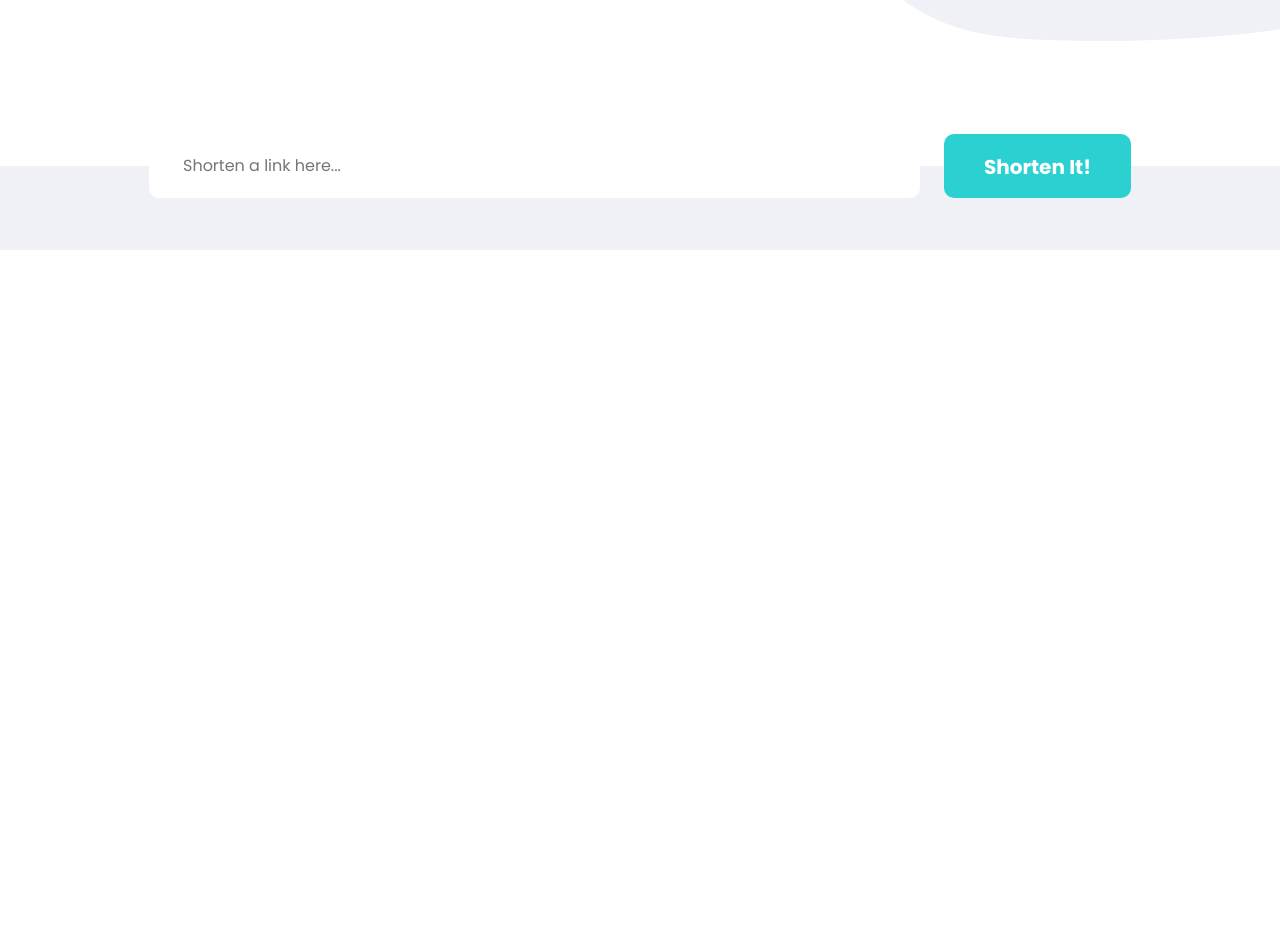
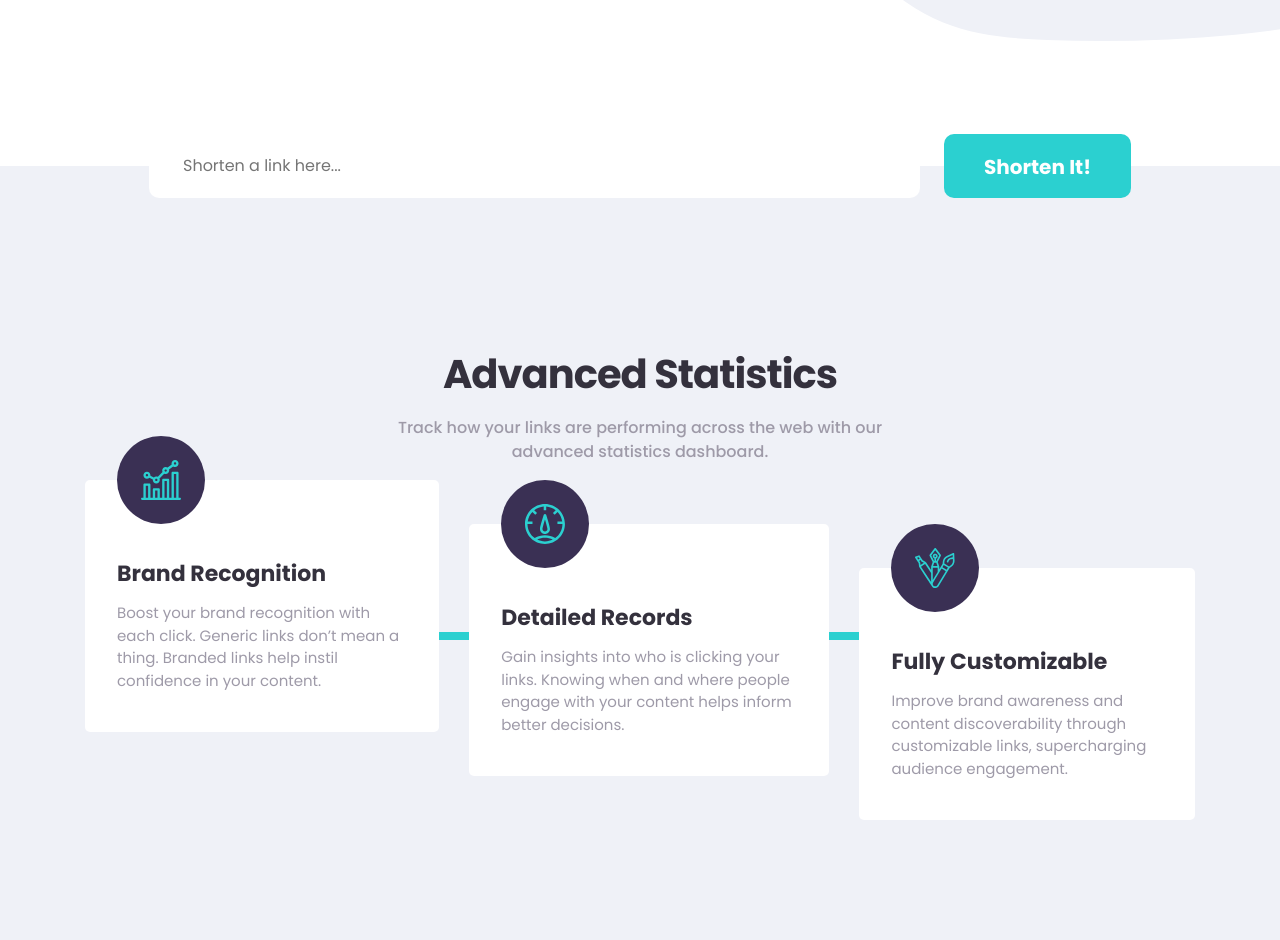
Before and after one commit to ReDi-frontend/shortly, a plain HTML site: page index.html in a window 1280 px wide. Shown: the part 607-1547 px from the top of the page. Before the commit the page ends 857 px from the top, so only its background shows below. Drawn offline with Linux system fonts and the light colour scheme.

Commit message:
add section features

```diff
--- a/css/style.css
+++ b/css/style.css
@@ -288,6 +288,88 @@ ul {
     letter-spacing: 0.15px;
     color: var(--accent-color);
 }
+
+
+/* FEATURS */
+.features {
+    padding-top: 100px;
+    padding-bottom: 120px;
+}
+.features__info-wrapper {
+    margin-left: auto;
+    margin-right: auto;
+    text-align: center;
+    max-width: 540px;
+}
+.features__title {
+    font-weight: 700;
+    font-size: 40px;
+    line-height: 48px;
+    letter-spacing: -1px;
+    color: var(--text-color-dark);
+    margin-top: 0;
+    margin-bottom: 18px;
+}
+.features__text {
+    font-weight: 500;
+}
+.features__list {
+    position: relative;
+    display: flex;
+    align-items: flex-start;
+}
+.features__list::before {
+    content: "";
+    position: absolute;
+    left: 0;
+    top: 152px;
+    width: 100%;
+    height: 8px;
+    background-color: var(--accent-color);
+}
+
+.features__item {
+    padding: 77px 32px 40px;
+    border-radius: 5px;
+    background-color: #fff;
+}
+.features__item:not(:last-child) {
+    margin-right: 30px;
+}
+
+.feature-item {
+    position: relative;
+}
+.feature-item:nth-child(2){
+    margin-top: 44px;
+}
+.feature-item:nth-child(3){
+    margin-top: 88px;
+}
+.feature-item__icon-wrapper {
+    position: absolute;
+    width: 88px;
+    height: 88px;
+    background-color: #3A3054;
+    border-radius: 50%;
+    display: flex;
+    align-items: center;
+    justify-content: center;
+    top: -44px;
+    left: 32px;
+}
+.feature-item__title {
+    color: var(--text-color-dark);
+    margin-top: 0;
+    margin-bottom: 12px;
+    font-size: 22px;
+    line-height: 33px;
+}
+.feature-item__text {
+    margin: 0;
+    font-size: 15px;
+}
+/* //FEATURS */
 /* //INDEX URL SHORTENER AND FEATURES WRAPPER */
 
 
--- a/index.html
+++ b/index.html
@@ -53,7 +53,7 @@
         <!-- INDEX URL SHORTENER AND FEATURES WRAPPER -->
         <div class="index-url-shortener-features-wrapper">
             <div class="index-url-shortener-wrapper">
-                <div class="url-shortener">
+                <section class="url-shortener">
                     <h2 class="visually-hidden">URL Shortener</h2>
                     <div class="container">
                         <form class="url-shortener__form js-url-shortener__form" action="https://echo.htmlacademy.ru/" method="POST">
@@ -84,8 +84,46 @@
                             </div>
                         </div>
                     </div>
+                </section>
+            </div>
+
+
+            <!-- FEATURES -->
+            <section class="features">
+                <div class="container">
+                    <div class="features__info-wrapper">
+                        <h2 class="features__title">Advanced Statistics</h2>
+                        <p class="features__text">Track how your links are performing across the web with our advanced statistics dashboard.</p>
+                    </div>
+
+                    <ul class="features__list">
+                        <li class="features__item feature-item">
+                            <div class="feature-item__icon-wrapper">
+                                <img class="feature-item__icon" src="./img/Statistics.svg" alt="statistics" width="40" height="40">
+                            </div>
+                            <h3 class="feature-item__title">Brand Recognition</h3>
+                            <p class="feature-item__text">Boost your brand recognition with each click. Generic links don’t mean a thing. Branded links help instil confidence in your content.</p>
+                        </li>
+
+                        <li class="features__item feature-item">
+                            <div class="feature-item__icon-wrapper">
+                                <img class="feature-item__icon" src="./img/Combined Shape.svg" alt="statistics" width="40" height="40">
+                            </div>
+                            <h3 class="feature-item__title">Detailed Records</h3>
+                            <p class="feature-item__text">Gain insights into who is clicking your links. Knowing when and where people engage with your content helps inform better decisions.</p>
+                        </li>
+
+                        <li class="features__item feature-item">
+                            <div class="feature-item__icon-wrapper">
+                                <img class="feature-item__icon" src="./img/Color pencils.svg" alt="statistics" width="40" height="40">
+                            </div>
+                            <h3 class="feature-item__title">Fully Customizable</h3>
+                            <p class="feature-item__text">Improve brand awareness and content discoverability through customizable links, supercharging audience engagement.</p>
+                        </li>
+                    </ul>
                 </div>
-            </div>
+            </section>
+            <!-- //FEATURES -->
         </div>
         <!-- //INDEX URL SHORTENER AND FEATURES WRAPPER -->
     </main>
```
Also changed, not shown: img/Color pencils.svg (added), img/Combined Shape.svg (added), img/Statistics.svg (added).
